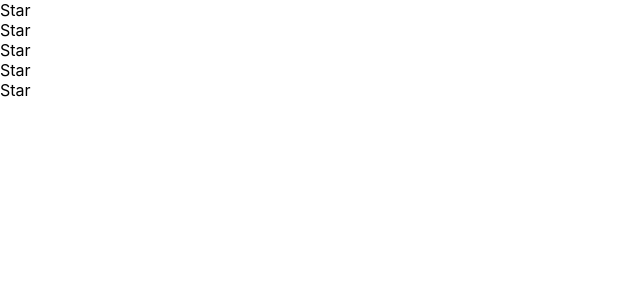
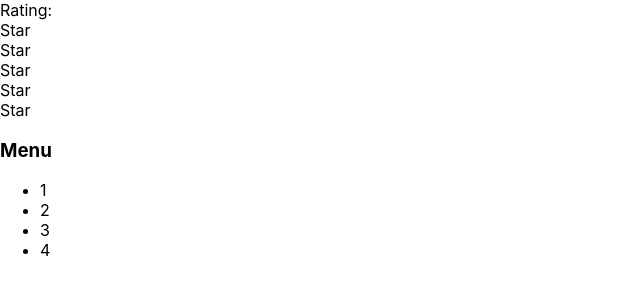
Before and after one commit to talerqa/typescript, a React (Create React App) app: page / in a window 1280 px wide. Shown: the top 300 px of the page, without its empty margins (0-640 px from the left). Built offline with nearby package versions, Linux system fonts and the light colour scheme.

Commit message:
feat: add Accordion components

```diff
--- a/src/App.tsx
+++ b/src/App.tsx
@@ -1,11 +1,23 @@
 import React from 'react';
-import logo from './logo.svg';
 import './App.css';
-import Star from "./Star";
+
+//import Star from "./Star";
 
 function App() {
+  console.log('App rendered')
   return (
     <div>
+      <Rating/>
+      <Accordion/>
+    </div>
+  )
+}
+
+function Rating() {
+  console.log('Rating rendered')
+  return (
+    <div>
+      <RatingTitle/>
       <Star/>
       <Star/>
       <Star/>
@@ -15,5 +27,43 @@
   )
 }
 
+function RatingTitle() {
+  console.log('RatingTitle rendered');
+  return <>Rating:</>
+}
+
+function Star() {
+  console.log('Star rendered')
+  return (
+    <div>Star</div>
+  )
+}
+
+function Accordion() {
+  console.log('Accordion rendered')
+  return (
+    <div>
+      <AccordionTitle/>
+      <AccordionBody/>
+    </div>
+  )
+}
+
+function AccordionTitle() {
+  console.log('AccordionTitle rendered')
+  return <h3>Menu</h3>
+}
+
+function AccordionBody() {
+  console.log('AccordionBody rendered')
+  return (<div>
+    <ul>
+      <li>1</li>
+      <li>2</li>
+      <li>3</li>
+      <li>4</li>
+    </ul>
+  </div>)
+}
 
 export default App;
--- a/src/Star.tsx
+++ b/src/Star.tsx
@@ -1,11 +1 @@
 import React from "react";
-
-function Star() {
-    return (
-        <div>
-            <div>Star</div>
-        </div>
-    )
-}
-
-export default Star;
--- a/src/index.tsx
+++ b/src/index.tsx
@@ -9,9 +9,9 @@
 );
 
 root.render(
-  <React.StrictMode>
+  // <React.StrictMode>
     <App />
-  </React.StrictMode>
+  // </React.StrictMode>
 );
 
 // If you want to start measuring performance in your app, pass a function
```
Lines whose indentation alone changed are shown as unchanged.
